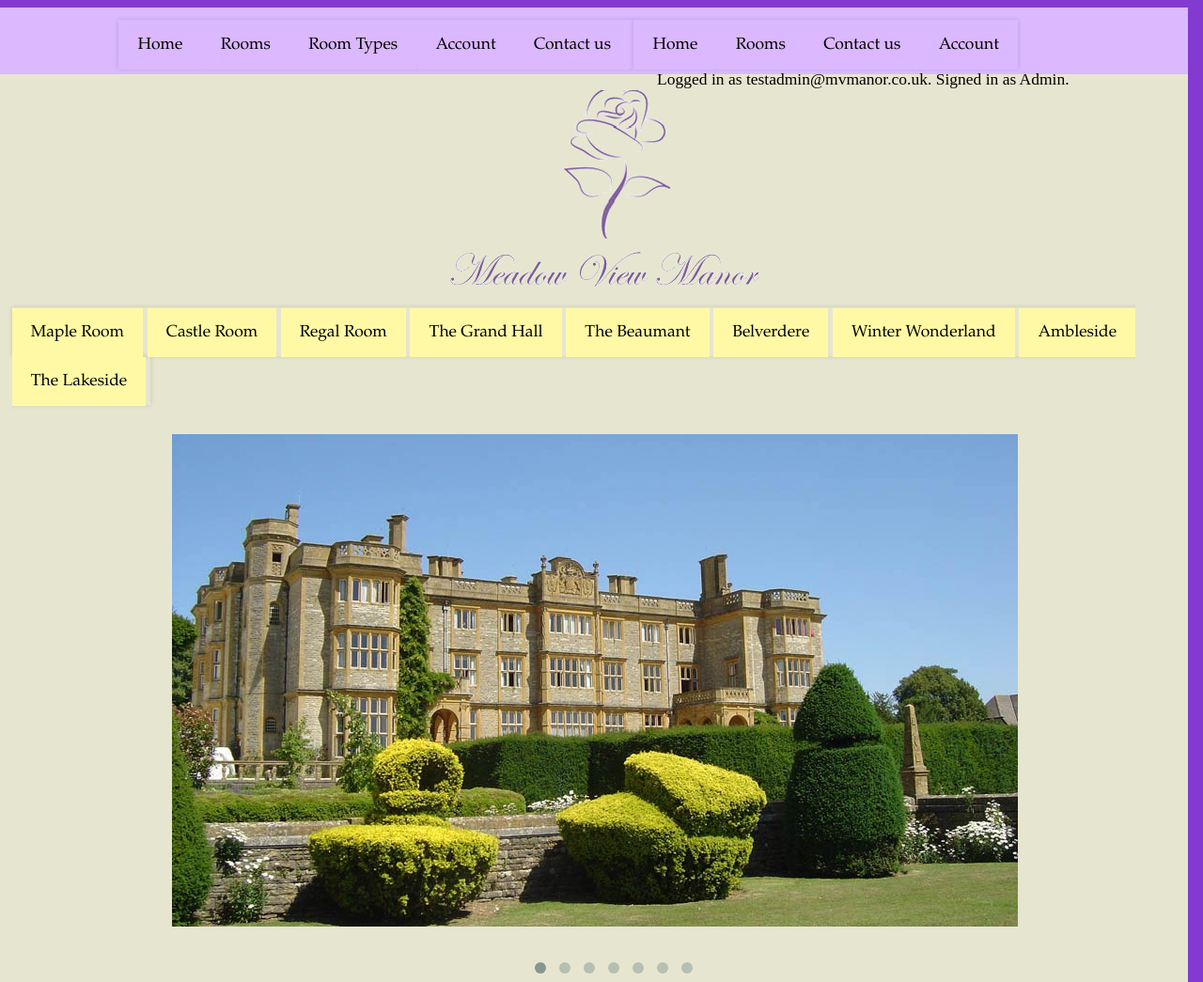
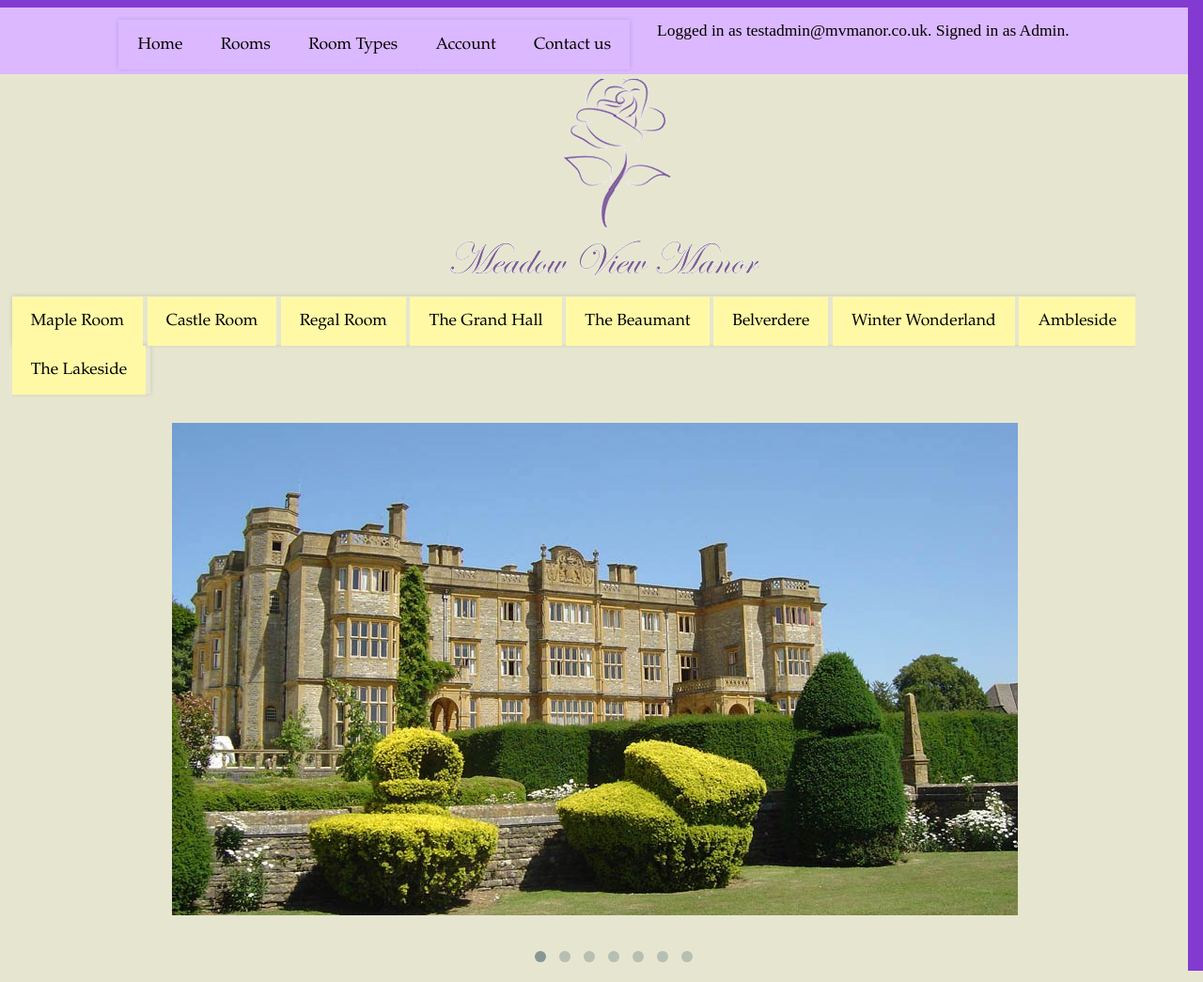
Before and after one commit to GustavoReimers/RubyOnRails-site, a Rails app: page /rooms in a window 1280 px wide. Shown: the whole page at 94% size. Run offline with Rails 7, Linux system fonts and the light colour scheme; a user stored in the database is signed in; style sheets or scripts are compiled from the project's sources; parts of the project's set-up code (start-up, migrations or seed data) failed here and were passed over; some libraries are stand-ins or nearby versions.

Commit message:
Fixed duplicate navbar

```diff
--- a/app/views/layouts/application.html.erb
+++ b/app/views/layouts/application.html.erb
@@ -42,22 +42,6 @@
     <% end %>
     <!-- if a customer is signed in display navbar with sufficient privilidges -->
     <% if current_user.customer? %>
-      <ul><li><a class="navbar-brand" href="/pages/home">Home</a></li>
-        <li>
-          <a class="navbar-brand" href="/rooms">Rooms</a>
-        </li>
-        <li><a class="navbar-brand" href="/pages/contactus">Contact us</a></li>
-        <li>
-        Account
-        <ul>
-          <li><%= link_to 'Edit profile', edit_user_registration_path, :class => 'navbar-brand' %></li>
-          <li><%= link_to "Logout", destroy_user_session_path, method: :delete, :class => 'navbar-brand'  %></li>
-        </ul>
-        </li>
-      </ul>
-    <% end %>
-    <!-- if a customer is signed in display navbar with sufficient privilidges -->
-    <% if current_user %>
       <ul><li><a class="navbar-brand" href="/pages/home">Home</a></li>
         <li>
           <a class="navbar-brand" href="/rooms">Rooms</a>
```
